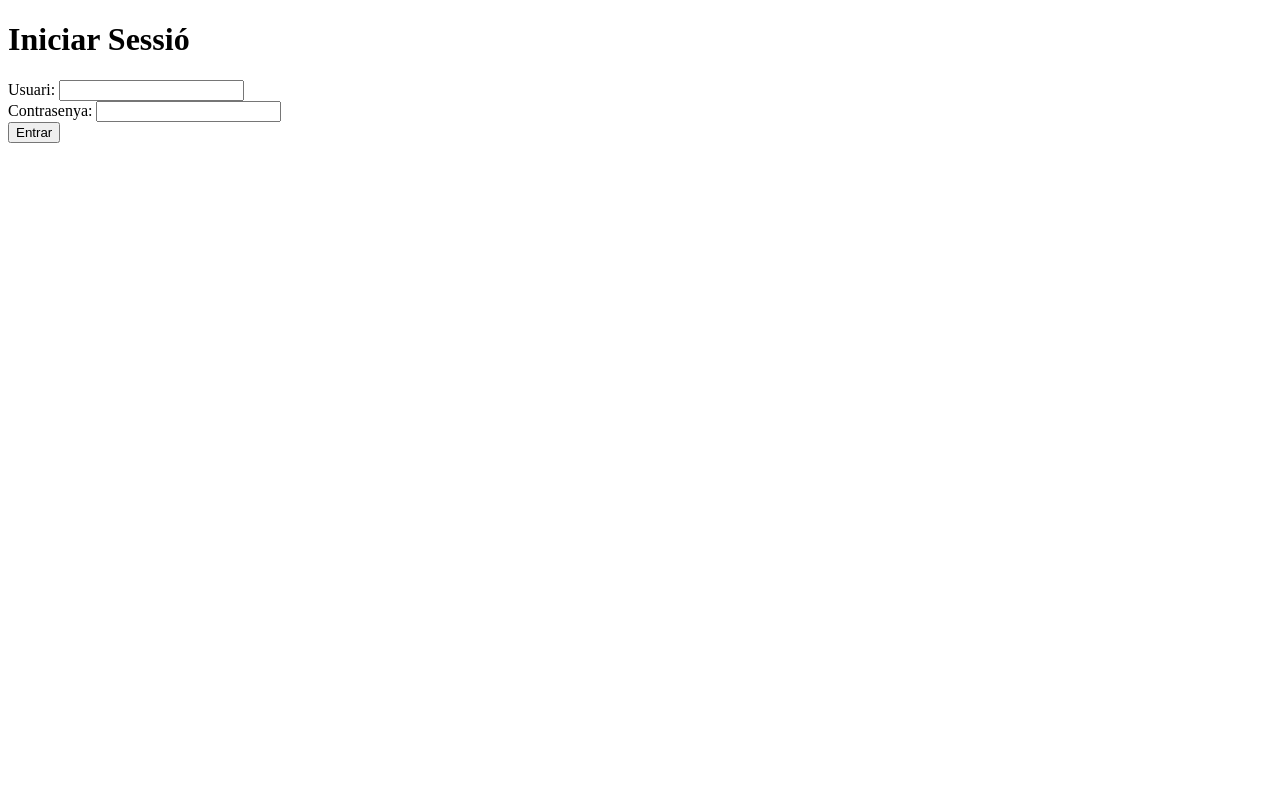
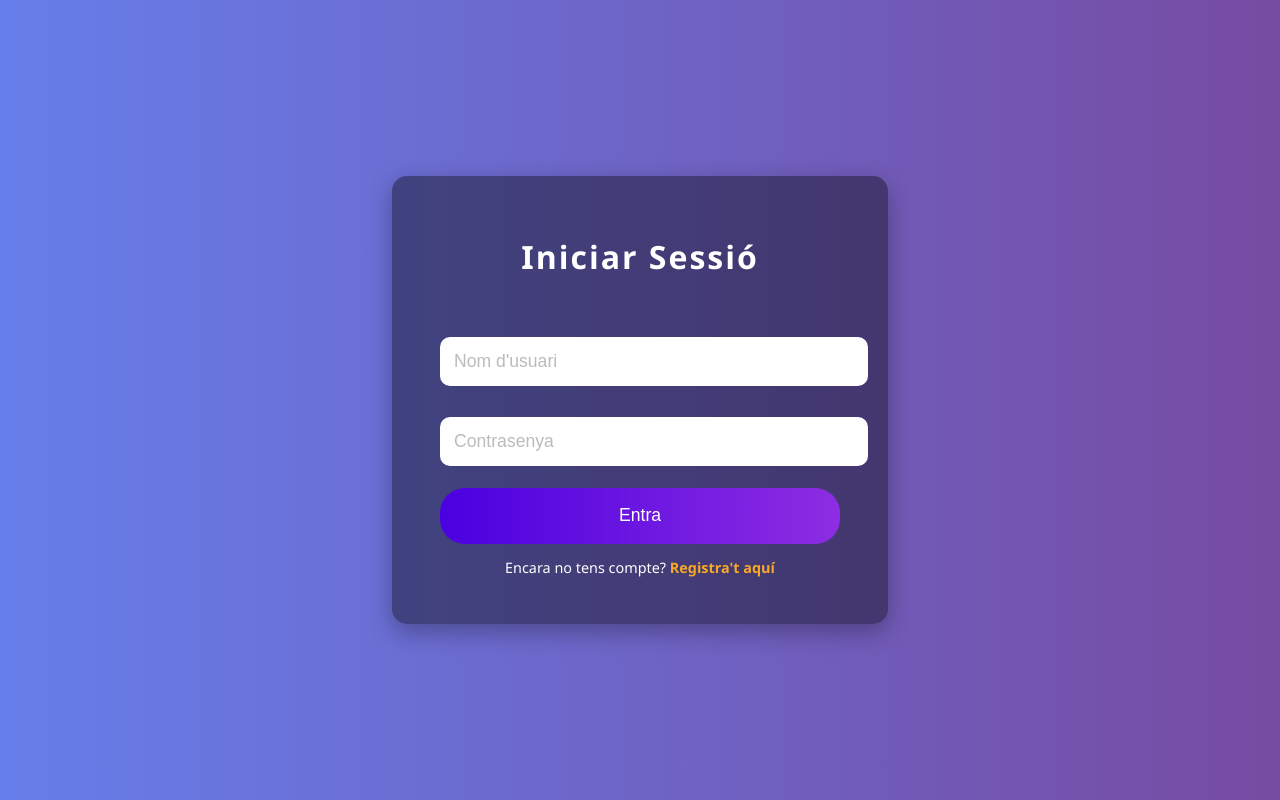
Before and after one commit to Comfrey29/arcom-ai-assistant, a Flask app: page /login in a window 1280 px wide. Run offline with Flask 3, Linux system fonts and the light colour scheme.

Commit message:
Update login.html

```diff
--- a/templates/login.html
+++ b/templates/login.html
@@ -1,16 +1,108 @@
 <!DOCTYPE html>
 <html lang="ca">
 <head>
-  <meta charset="UTF-8" />
-  <title>Login</title>
+  <meta charset="UTF-8">
+  <meta name="viewport" content="width=device-width, initial-scale=1">
+  <title>Iniciar Sessió</title>
+  <style>
+    body {
+      font-family: 'Segoe UI', Tahoma, Geneva, Verdana, sans-serif;
+      background: linear-gradient(to right, #667eea, #764ba2);
+      margin: 0; padding: 0;
+      display: flex;
+      justify-content: center;
+      align-items: center;
+      height: 100vh;
+      color: #fff;
+    }
+    .login-box {
+      background-color: rgba(0, 0, 0, 0.4);
+      padding: 2em 3em;
+      border-radius: 15px;
+      box-shadow: 0 8px 25px rgba(0,0,0,0.3);
+      max-width: 400px;
+      width: 100%;
+      text-align: center;
+    }
+    h2 {
+      margin-bottom: 1.5em;
+      font-weight: 700;
+      font-size: 2rem;
+      letter-spacing: 2px;
+    }
+    input[type="text"],
+    input[type="password"] {
+      width: 100%;
+      padding: 0.8em;
+      margin: 0.6em 0 1.2em;
+      border: none;
+      border-radius: 10px;
+      font-size: 1.1rem;
+      outline: none;
+    }
+    input::placeholder {
+      color: #bbb;
+    }
+    button {
+      background: #8e2de2;
+      background: linear-gradient(to right, #4a00e0, #8e2de2);
+      border: none;
+      padding: 1em 2em;
+      border-radius: 25px;
+      color: white;
+      font-size: 1.1rem;
+      cursor: pointer;
+      transition: background 0.3s ease;
+      width: 100%;
+    }
+    button:hover {
+      background: #4a00e0;
+    }
+    .footer-text {
+      margin-top: 1em;
+      font-size: 0.9rem;
+    }
+    .footer-text a {
+      color: #f9a825;
+      text-decoration: none;
+      font-weight: 600;
+    }
+    .footer-text a:hover {
+      text-decoration: underline;
+    }
+    ul.flashes {
+      margin: 0 0 1em 0;
+      padding: 0;
+      list-style: none;
+      color: #ff6f61;
+      font-weight: 600;
+      text-align: left;
+    }
+  </style>
 </head>
 <body>
-  <h1>Iniciar Sessió</h1>
-  <form method="POST" action="/login">
-    Usuari: <input type="text" name="username" required><br>
-    Contrasenya: <input type="password" name="password" required><br>
-    <button type="submit">Entrar</button>
-  </form>
+  <div class="login-box">
+    <h2>Iniciar Sessió</h2>
 
+    {% with messages = get_flashed_messages() %}
+      {% if messages %}
+      <ul class="flashes">
+        {% for message in messages %}
+          <li>{{ message }}</li>
+        {% endfor %}
+      </ul>
+      {% endif %}
+    {% endwith %}
+
+    <form method="post" autocomplete="off" action="{{ url_for('login') }}">
+      <input type="text" name="username" placeholder="Nom d'usuari" required>
+      <input type="password" name="password" placeholder="Contrasenya" required>
+      <button type="submit">Entra</button>
+    </form>
+
+    <p class="footer-text">
+      Encara no tens compte? <a href="{{ url_for('register') }}">Registra't aquí</a>
+    </p>
+  </div>
 </body>
 </html>
```
